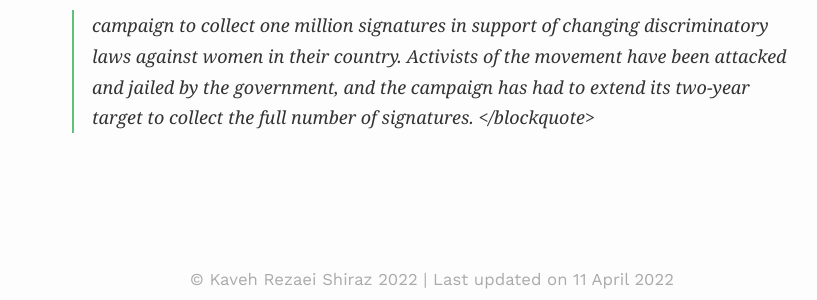
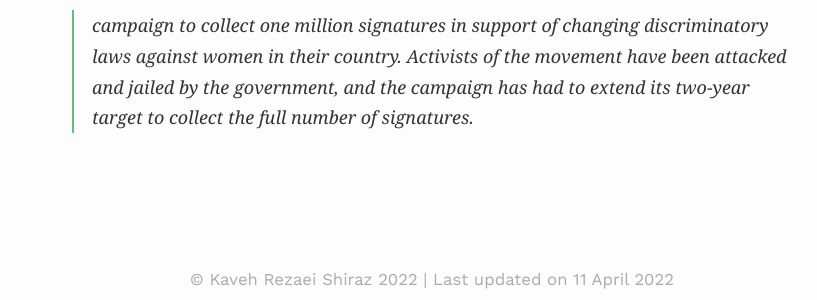
Before and after one commit to KavehRS/website, a Jekyll site: the page built from index.md, in a window 1280 px wide and 900 px high, scrolled down 3489 px. Shown: the part 543-843 px from the top of the window, without its empty margins (208-1025 px from the left). Built offline with Jekyll 4.4.1, drawn with Linux system fonts in a browser that asks for light colours; nearby versions of some CDN libraries; our own code applies the rules of GitHub Pages for plain Markdown files.

Commit message:
Update index.md

```diff
--- a/index.md
+++ b/index.md
@@ -133,7 +133,7 @@ published: true
 ###### • •	 Activist (Oct 2007 - !!!!) <br>
 ###### Civil Rights and Social Action Community <br>
 
-> campaign to collect one million signatures in support of changing discriminatory laws against women in their country. Activists of the movement have been attacked and jailed by the government, and the campaign has had to extend its two-year target to collect the full number of signatures. </blockquote>
+> campaign to collect one million signatures in support of changing discriminatory laws against women in their country. Activists of the movement have been attacked and jailed by the government, and the campaign has had to extend its two-year target to collect the full number of signatures.
 <br>
 
 <br><br>
```
